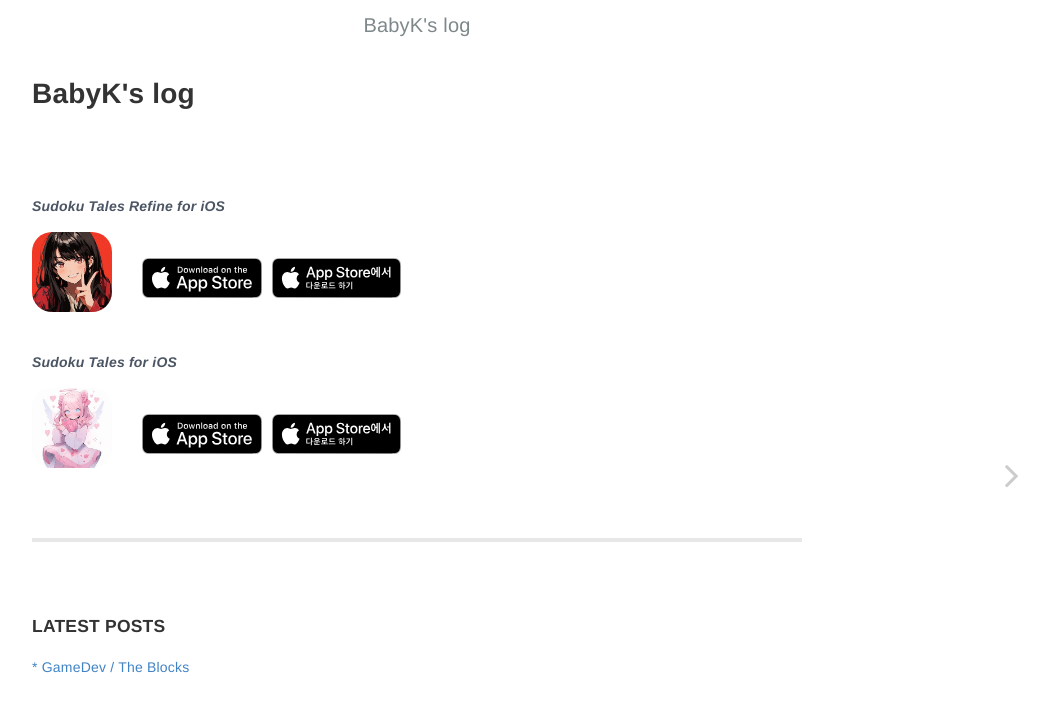
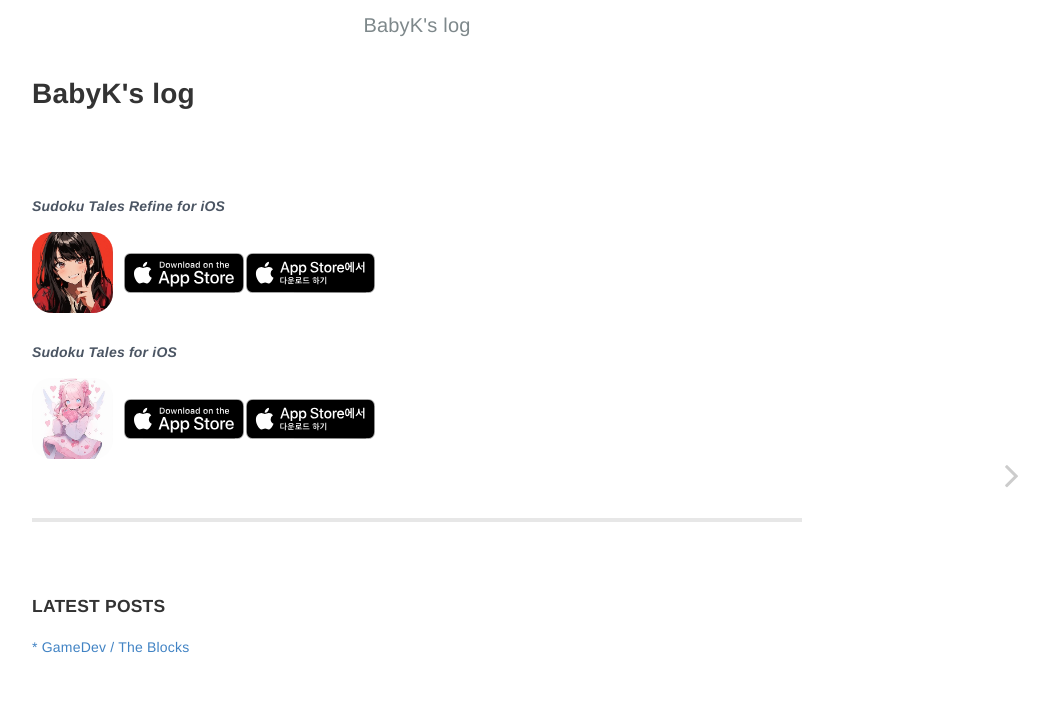
Before and after one commit to nicemiro/nicemiro.github.io, a Jekyll site: the page built from index.md, in a window 1280 px wide. Shown: the top 712 px of the page, without its empty margins (223-1271 px from the left). Built offline with Jekyll 4.4.1, drawn with Linux system fonts in a browser that asks for light colours.

Commit message:
fix : index.md style

```diff
--- a/index.md
+++ b/index.md
@@ -10,9 +10,9 @@ layout: home
     <h5 style="color: #4B5563; margin: 0.5; font-style: italic;">Sudoku Tales Refine for iOS</h5>
   </div>
 
-  <div class="row" style="display: flex; align-items: center; justify-content: left; gap: 10px; flex-wrap: wrap;">
-    <div style="width: 100px; aspect-ratio: 1/1;">
-      <img src="/img/sudokuTales/sudokuTalesRefine_icon.jpeg" style="width: 80%; height:auto; border-radius: 20px;">
+  <div class="row" style="display: flex; align-items: center; justify-content: left; gap: 2px; flex-wrap: wrap;">
+    <div style="width: 90px; aspect-ratio: 1/1;">
+      <img src="/img/sudokuTales/sudokuTalesRefine_icon.jpeg" style="width: 90%; height:auto; border-radius: 20px;">
     </div>
     <a href="https://apps.apple.com/us/app/sudoku-tales-refine/id6547845536" target="_blank">
       <img src="/img/appleBadge/Download_on_the_App_Store_Badge_US-UK_RGB_blk_092917.svg" style="height: 40px;">
@@ -29,9 +29,9 @@ layout: home
     <h5 style="color: #4B5563; margin: 0.5; font-style: italic;">Sudoku Tales for iOS</h5>
   </div>
 
-  <div class="row" style="display: flex; align-items: center; justify-content: left; gap: 10px; flex-wrap: wrap;">
-    <div style="width: 100px; aspect-ratio: 1/1;">
-      <img src="/img/sudokuTales/sudokuTales_icon.jpeg" style="width: 80%; height: auto; border-radius: 20px;">
+  <div class="row" style="display: flex; align-items: center; justify-content: left; gap: 2px; flex-wrap: wrap;">
+    <div style="width: 90px; aspect-ratio: 1/1;">
+      <img src="/img/sudokuTales/sudokuTales_icon.jpeg" style="width: 90%; height: auto; border-radius: 20px;">
     </div>
     <a href="https://apps.apple.com/us/app/sudoku-tales/id6479256294" target="_blank">
       <img src="/img/appleBadge/Download_on_the_App_Store_Badge_US-UK_RGB_blk_092917.svg" style="height: 40px;">
```
